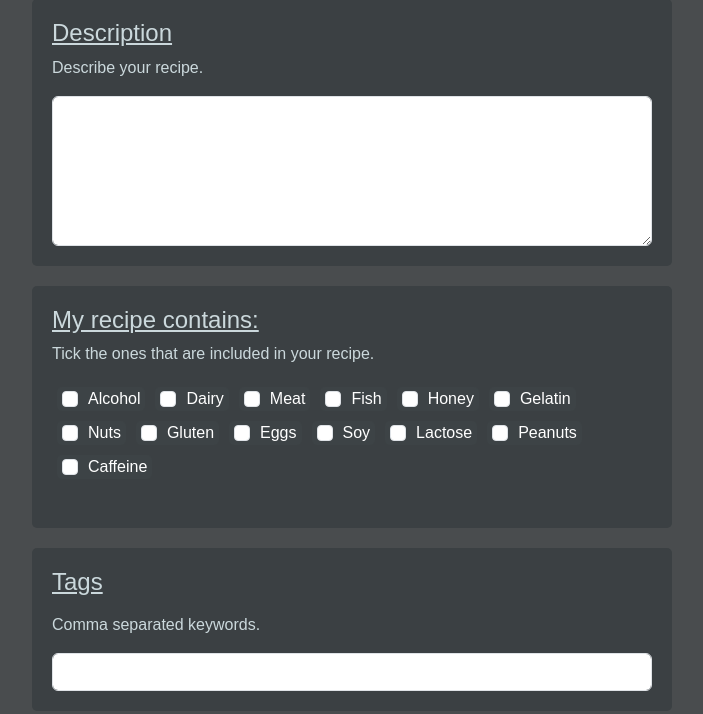
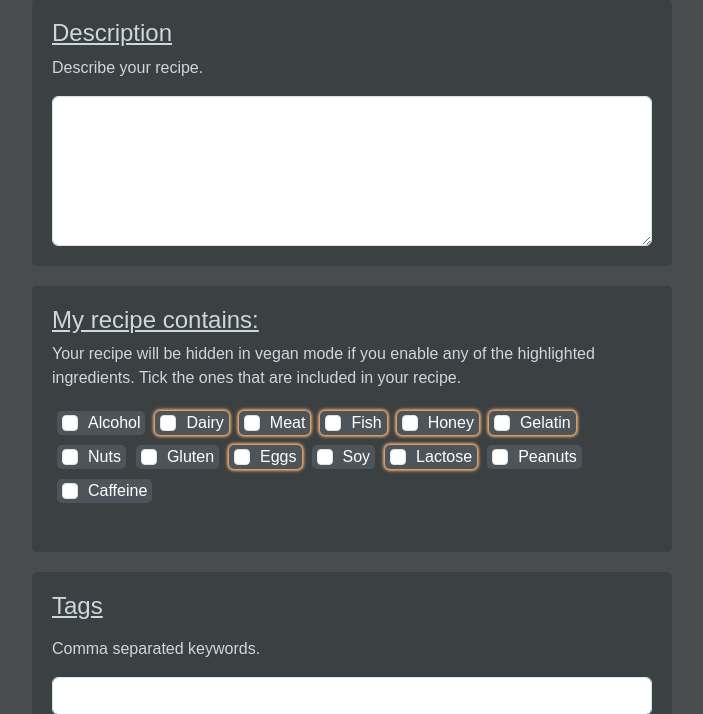
Before and after one commit to KevinBjarnemark/bottle-post-recipes, a Django app: page /create_recipe/ in a window 1280 px wide. Shown: the part 1423-2137 px from the top of the page, without its empty margins (288-991 px from the left). Run offline with Django 5.2, Linux system fonts and the light colour scheme; a user stored in the database is signed in; tables that the repository leaves empty hold one stand-in row (values such as "Sample post"); grey boxes marked "Sample" are stand-in pictures; some libraries are stand-ins or nearby versions.

Commit message:
Corrected NON_VEGAN_ATTRIBUTES typos and clarified how dietary attributes impacts visibility

```diff
--- a/constants.py
+++ b/constants.py
@@ -1,6 +1,11 @@
 
 # Non vegan attributes
 NON_VEGAN_ATTRIBUTES = [
-    "alcohol", "dairy", "meat", "fish", "honey", "gelatin",
-    "eggs", "lactose", "peanuts", "caffeine"
+    "dairy",
+    "meat",
+    "fish",
+    "honey",
+    "gelatin",
+    "eggs",
+    "lactose",
 ]
--- a/static/css/recipe_item.css
+++ b/static/css/recipe_item.css
@@ -171,7 +171,7 @@
 }
 
 .create-recipe-boolean-item {
-    background-color: #3d4346;
+    background-color: #4e555a;
     border-radius: 5px;
 }
 
--- a/static/js/create_recipe.js
+++ b/static/js/create_recipe.js
@@ -226,7 +226,6 @@ const addIngredientToList = (globalHTML, globalVariables, ingredient) => {
 };
 
 const buildDietaryAttributes = (globalHTML, globalVariables) => {
-    let attributes = [];
     const boolNamesArray = [
         "alcohol",
         "dairy",
@@ -242,14 +241,27 @@ const buildDietaryAttributes = (globalHTML, globalVariables) => {
         "peanuts",
         "caffeine",
     ];
+
+    const nonVeganAttributes = [
+        "dairy",
+        "meat",
+        "fish",
+        "honey",
+        "gelatin",
+        "eggs",
+        "lactose",
+    ];
+
+    let attributes = [];
     // Build the boolean items
     boolNamesArray.forEach(i => {
         attributes.push(
             {
-                name: `dietary-attributes-${i.toLowerCase()}`,
-                field: `${i.toLowerCase()}`,
-                id: `create-recipe-boolean-dietary-attributes-${i.toLowerCase()}`,
+                name: `dietary-attributes-${i}`,
+                field: `${i}`,
+                id: `create-recipe-boolean-dietary-attributes-${i}`,
                 label: `${capitalizeFirstLetter(i)}`,
+                nonVegan: nonVeganAttributes.includes(i),
             }
         );
     });
@@ -258,7 +270,8 @@ const buildDietaryAttributes = (globalHTML, globalVariables) => {
     attributes.forEach(i => {
         htmlString +=
         `<div class="flex-row create-recipe-boolean-item align-items-start"
-            style="margin: 5px 5px; padding: 0 5px">
+            style="margin: 5px 5px; padding: 0 5px;
+                ${i.nonVegan ? "box-shadow: 0 0 3px 1.8px #ffb472" : ""}">
             <input
                 class="form-check-input"
                 style="margin-right: 10px;"
--- a/templates/pages/create_recipe/create_recipe.html
+++ b/templates/pages/create_recipe/create_recipe.html
@@ -89,7 +89,9 @@
                 <!-- Dietary attributes -->
                 <section class="create-recipe-section">
                     <h4 class="text-decoration-underline">My recipe contains:</h4>
-                    <p>Tick the ones that are included in your recipe.</p>
+                    <p>Your recipe
+                        will be hidden in vegan mode if you enable any of the
+                        highlighted ingredients. Tick the ones that are included in your recipe. </p>
                     <div id="create-recipe-dietary-attributes"><!-- JS generated --></div>
                 </section>
                 <!-- Tags -->
```
